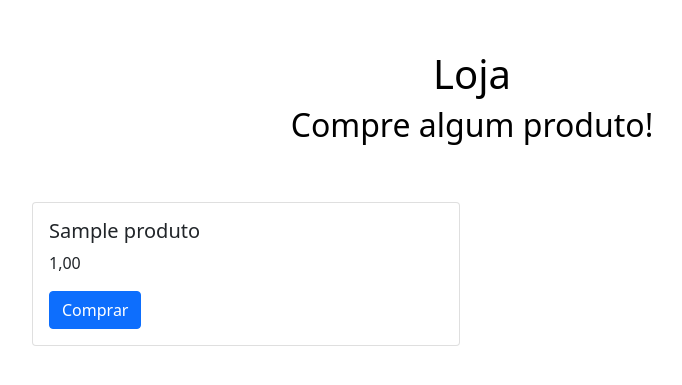
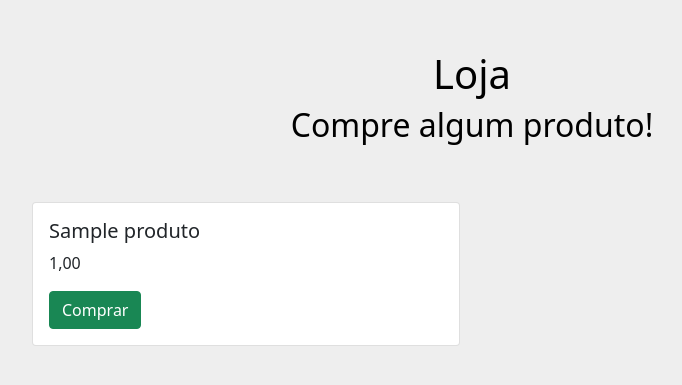
Before and after one commit to bittencourthiago/Django-Simple-Application, a Django app: page / in a window 1280 px wide. Shown: the top 385 px of the page, without its empty margins (168-850 px from the left). Run offline with Django 4.2, Linux system fonts and the light colour scheme; tables that the repository leaves empty hold one stand-in row (values such as "Sample post").

```diff
--- a/core/static/css/estilos.css
+++ b/core/static/css/estilos.css
@@ -1,5 +1,5 @@
 body {
-    background-color: white;
+    background-color: rgb(238, 238, 238);
 }
 
 h1 {
--- a/core/templates/index.html
+++ b/core/templates/index.html
@@ -22,7 +22,7 @@
                 <div class="card-body">
                     <h5 class="card-title">{{ produto.nome }}</h5>
                     <p class="card-text">{{ produto.preco }}</p>
-                    <a href="{%url 'produto' produto.id %}" class="btn btn-primary">Comprar</a>
+                    <a href="{%url 'produto' produto.id %}" class="btn btn-success">Comprar</a>
                 </div>
                 </div>
             </div>
```
